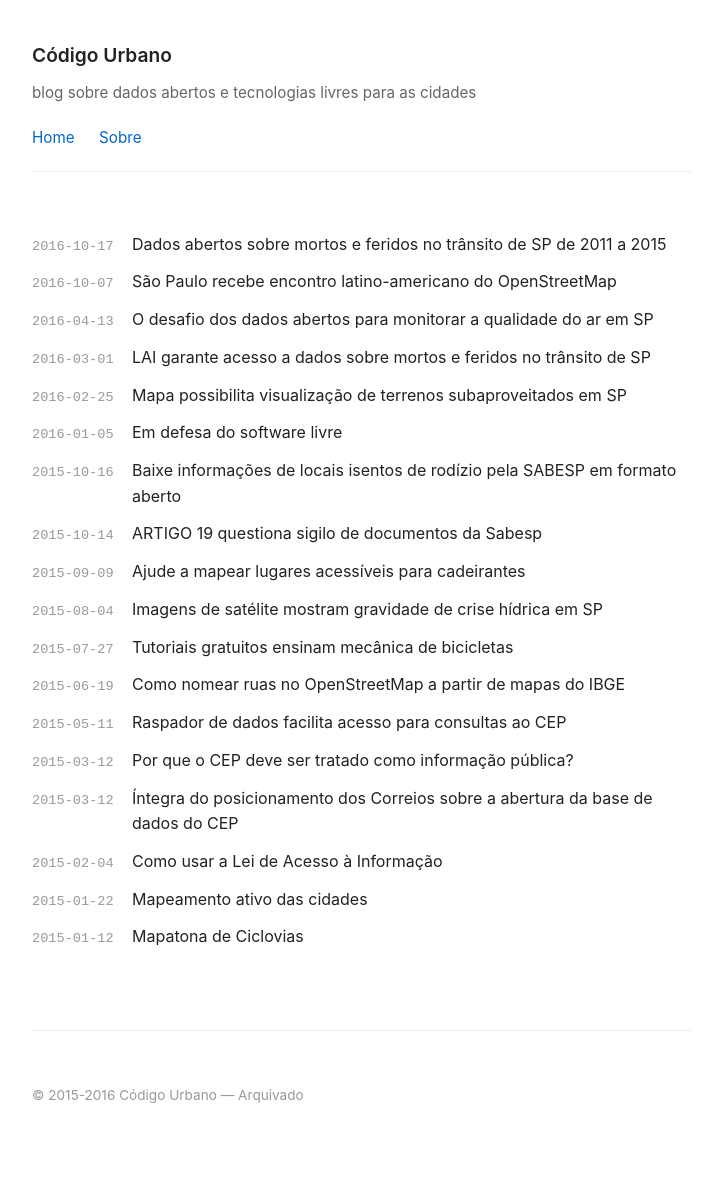
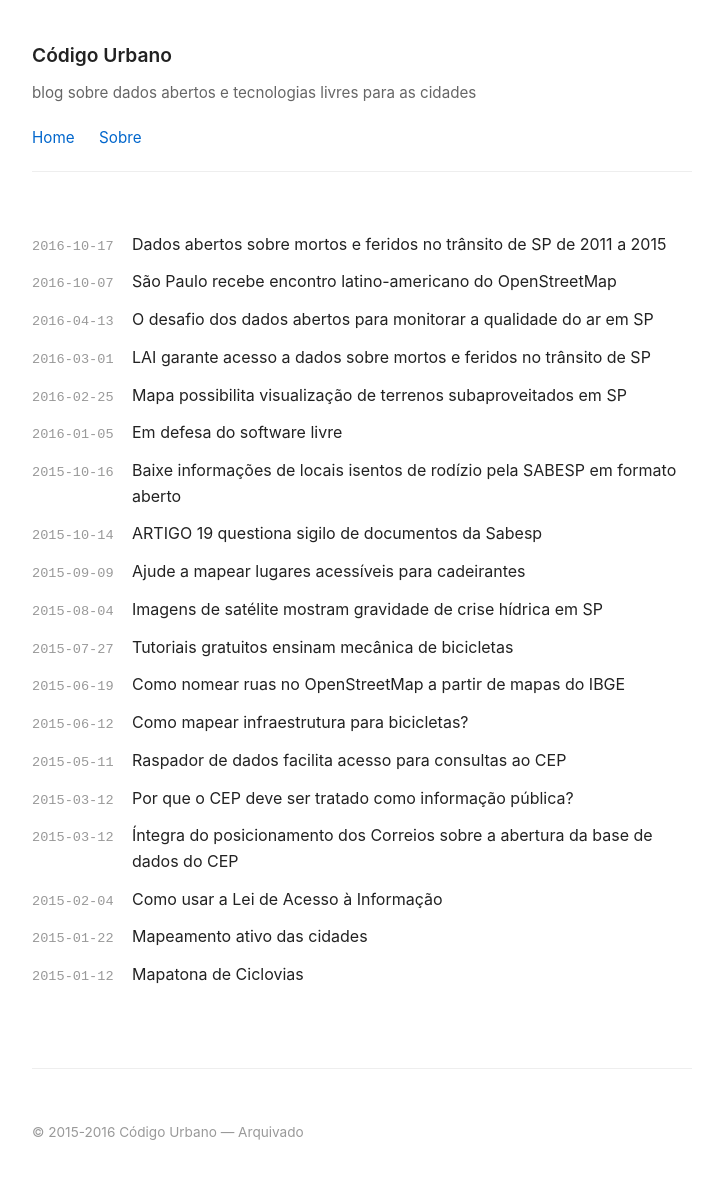
Before and after one commit to codigourbano/website, a Jekyll site: the page built from index.md, in a window 1280 px wide. Shown: the whole page, without its empty margins (278-1001 px from the left). Built offline with Jekyll 4.4.1, drawn with Linux system fonts in a browser that asks for light colours; before the commit the page ends 1160 px from its top, so only the background shows below that.

Commit message:
Publish post: Como mapear infraestrutura para bicicletas (2015-06-12)
This post has complete content about mapping cycling infrastructure
in OpenStreetMap, by Daniel Santini, Damian Bown, Tiago Fassoni and
Vitor George. It is referenced by other published posts.

```diff
--- a/_posts/2015-06-12-como-mapear-infraestrutura-para-bicicletas.md
+++ b/_posts/2015-06-12-como-mapear-infraestrutura-para-bicicletas.md
@@ -2,7 +2,7 @@
 title: "Como mapear infraestrutura para bicicletas?"
 date: 2015-06-12
 layout: post
-published: false
+permalink: /como-mapear-infraestrutura-para-bicicletas/
 categories:
   - "mapas"
 tags:
@@ -31,6 +31,6 @@ Hoje, o principal desafio no mapeamento colaborativo é a falta de padrão e cui
 - Que as rotas para bicicletas estejam conectadas aos caminhos e vias próximas
 - Que detalhes suficientes sejam incluídos de modo a favorecer o planejamento de rotas
 
-O guia traz orientações e considerações sobre como melhorar estes três pontos. Em janeiro, o Código Urbano organizou uma [mapatona para incentivar o mapeamento de infraestrutura cicloviária de São Paulo]({ % post_url 2015-01-12-mapatona-de-ciclovias.md %}) no OpenStreetMap. No mesmo mês, a Transporte Ativo divulgou um texto sobre o [mapeamento ativo de cidades]({ % post_url 2015-01-22-mapeamento-ativo-das-cidades.md %}).
+O guia traz orientações e considerações sobre como melhorar estes três pontos. Em janeiro, o Código Urbano organizou uma [mapatona para incentivar o mapeamento de infraestrutura cicloviária de São Paulo]({% post_url 2015-01-12-mapatona-de-ciclovias %}) no OpenStreetMap. No mesmo mês, a Transporte Ativo divulgou um texto sobre o [mapeamento ativo de cidades]({% post_url 2015-01-22-mapeamento-ativo-das-cidades %}).
 
 **[Clique aqui para acessar o OpenStreetMap](http://openstreetmap.org)** e, com a ajuda do guia, começar a mapear as ciclovias que conhece.
```
